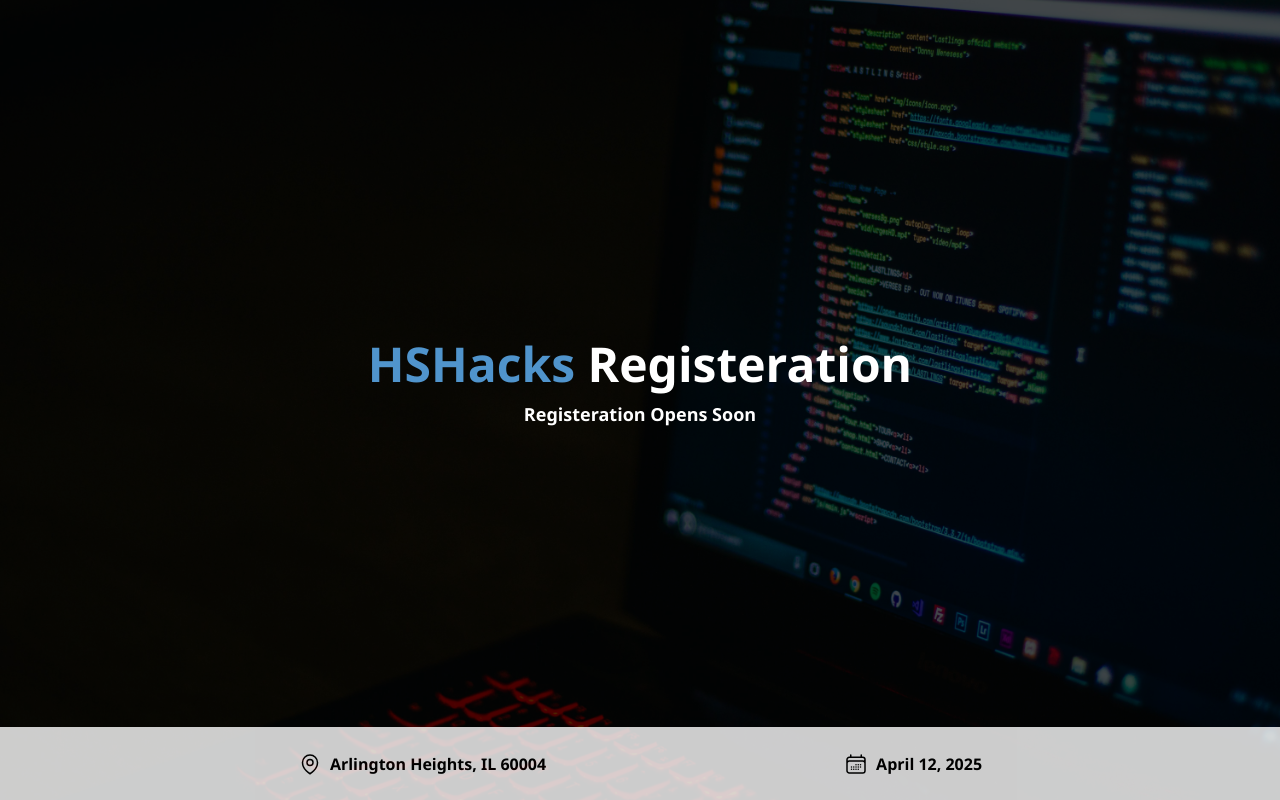
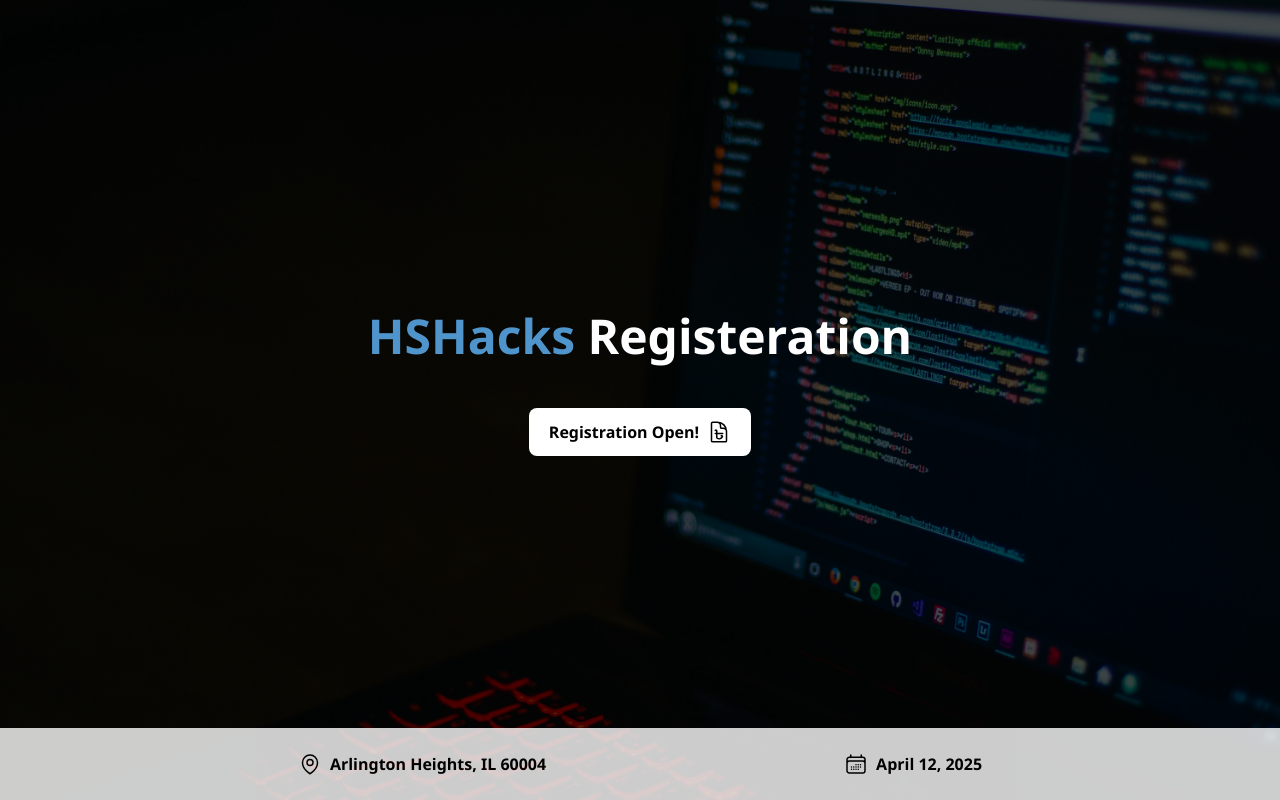
Before and after one commit to AAlchi/HSHacks, a Next.js app in the folder hshacks/: page /components/registeration_component/landing/RegisterationLanding in a window 1280 px wide. Built offline with nearby package versions, Linux system fonts and the light colour scheme.

Commit message:
Registration open

```diff
--- a/hshacks/pages/components/homepage_component/landing/Landing.tsx
+++ b/hshacks/pages/components/homepage_component/landing/Landing.tsx
@@ -102,7 +102,7 @@ const Landing = () => {
                         </div>
                     </div> */}
                     <div className='flex gap-3 lg:flex-row flex-col justify-center'>
-                        <Button name="Register (Opens Soon)" disabled navigate="" color="bg-white text-black" icon="M19.5 14.25v-2.625a3.375 3.375 0 0 0-3.375-3.375h-1.5A1.125 1.125 0 0 1 13.5 7.125v-1.5a3.375 3.375 0 0 0-3.375-3.375H8.25m0 8.25.22-.22a.75.75 0 0 1 1.28.53v6.441c0 .472.214.934.64 1.137a3.75 3.75 0 0 0 4.994-1.77c.205-.428-.152-.868-.627-.868h-.507m-6-2.25h7.5M10.5 2.25H5.625c-.621 0-1.125.504-1.125 1.125v17.25c0 .621.504 1.125 1.125 1.125h12.75c.621 0 1.125-.504 1.125-1.125V11.25a9 9 0 0 0-9-9Z" />
+                        <Button name="Registration Open!" navigate="https://forms.gle/h2RWY6wS49BdwWmXA" color="bg-white text-black" icon="M19.5 14.25v-2.625a3.375 3.375 0 0 0-3.375-3.375h-1.5A1.125 1.125 0 0 1 13.5 7.125v-1.5a3.375 3.375 0 0 0-3.375-3.375H8.25m0 8.25.22-.22a.75.75 0 0 1 1.28.53v6.441c0 .472.214.934.64 1.137a3.75 3.75 0 0 0 4.994-1.77c.205-.428-.152-.868-.627-.868h-.507m-6-2.25h7.5M10.5 2.25H5.625c-.621 0-1.125.504-1.125 1.125v17.25c0 .621.504 1.125 1.125 1.125h12.75c.621 0 1.125-.504 1.125-1.125V11.25a9 9 0 0 0-9-9Z" />
                         <Button name="Join the Discord" navigate="https://discord.gg/SKKQhWdWWz" color="bg-blue-800 text-white" icon="M13.5 4.5 21 12m0 0-7.5 7.5M21 12H3" />
                     </div>
                 </div>
--- a/hshacks/pages/components/registeration_component/landing/RegisterationLanding.tsx
+++ b/hshacks/pages/components/registeration_component/landing/RegisterationLanding.tsx
@@ -1,5 +1,6 @@
 "use client"
 import React from 'react'
+import Button from '../../global/button/Button'
 
 const RegisterationLanding = () => {
     // if (typeof document !== 'undefined') {
@@ -18,9 +19,10 @@ const RegisterationLanding = () => {
                         <h1 className='text-5xl font-extrabold one'>
                             <span className="HSBlue">HSHacks <span className='text-white'>Registeration</span></span>
                         </h1>
-                        <p className='text-lg font-bold two px-3'>
-                            Registeration Opens Soon
-                        </p>
+                        <br></br>
+                        <div className='flex justify-center'>
+                            <Button name="Registration Open!" navigate="https://forms.gle/h2RWY6wS49BdwWmXA" color="bg-white text-black" icon="M19.5 14.25v-2.625a3.375 3.375 0 0 0-3.375-3.375h-1.5A1.125 1.125 0 0 1 13.5 7.125v-1.5a3.375 3.375 0 0 0-3.375-3.375H8.25m0 8.25.22-.22a.75.75 0 0 1 1.28.53v6.441c0 .472.214.934.64 1.137a3.75 3.75 0 0 0 4.994-1.77c.205-.428-.152-.868-.627-.868h-.507m-6-2.25h7.5M10.5 2.25H5.625c-.621 0-1.125.504-1.125 1.125v17.25c0 .621.504 1.125 1.125 1.125h12.75c.621 0 1.125-.504 1.125-1.125V11.25a9 9 0 0 0-9-9Z" />
+                        </div>
                     </div>
                 </div>
                 <div className='w-full bg-white text-black flex justify-evenly md:flex-row flex-col' style={{ opacity: 0.8, flex: "0.03" }}>
```
